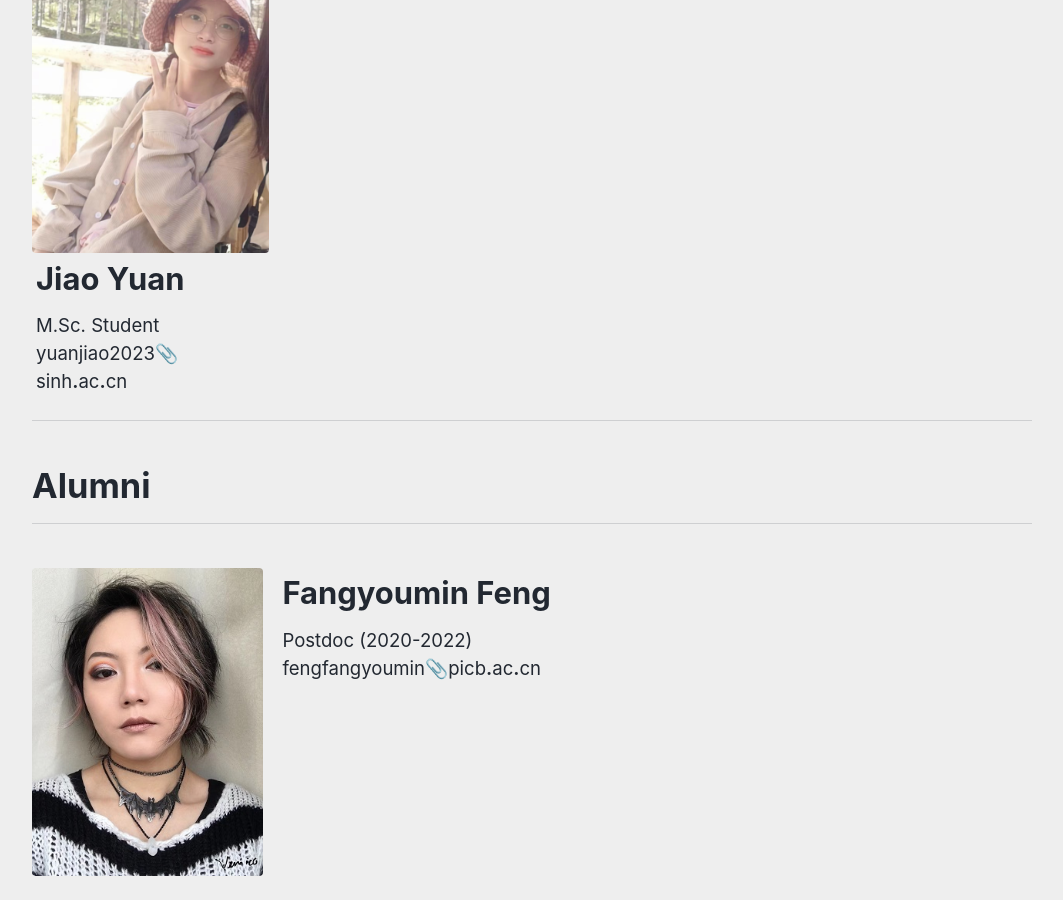
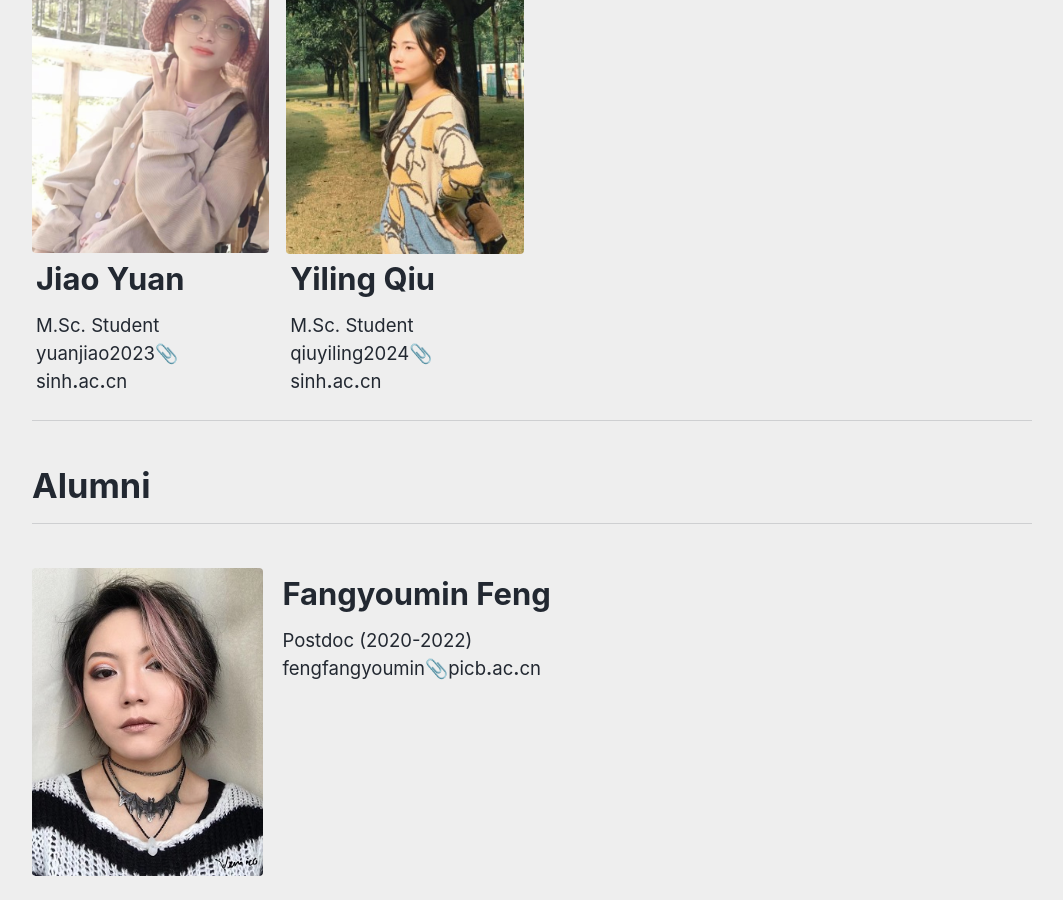
Before and after one commit to LihongLab/lihonglab.github.io, a Jekyll site: the page built from _pages/PEOPLE.md, in a window 1280 px wide and 900 px high, scrolled down 2502 px. Shown: the whole window, without its empty margins (108-1171 px from the left). Built offline with Jekyll 4.4.1, drawn with Linux system fonts in a browser that asks for light colours; cached includes are drawn as plain includes; emoji names are drawn with the system emoji font.

Commit message:
faculty update

```diff
--- a/_pages/PEOPLE.md
+++ b/_pages/PEOPLE.md
@@ -82,6 +82,21 @@ feature_row:
     excerpt: >
       M.Sc. Student <br>
       yuanjiao2023:paperclip:sinh**.**ac**.**cn
+  - image_path: /assets/img/pic/qiuyiling.jpg
+    title: "Yiling Qiu"
+    excerpt: >
+      M.Sc. Student <br>
+      qiuyiling2024:paperclip:sinh**.**ac**.**cn
+  # - image_path: /assets/img/pic/ratio34.jpg
+  #   title: "Yan Zang"
+  #   excerpt: >
+  #     M.Sc. Student <br>
+  #     qiuyiling2024:paperclip:sinh**.**ac**.**cn
+  # - image_path: /assets/img/pic/qiuyiling.jpg
+  #   title: "Yiling Qiu"
+  #   excerpt: >
+  #     M.Sc. Student <br>
+  #     qiuyiling2024:paperclip:sinh**.**ac**.**cn
 feature_row2:
   - image_path: /assets/img/pic/lihong1.jpg
     alt: "Hong Li"
```
Also changed, not shown: assets/img/pic/qiuyiling.jpg (added).
